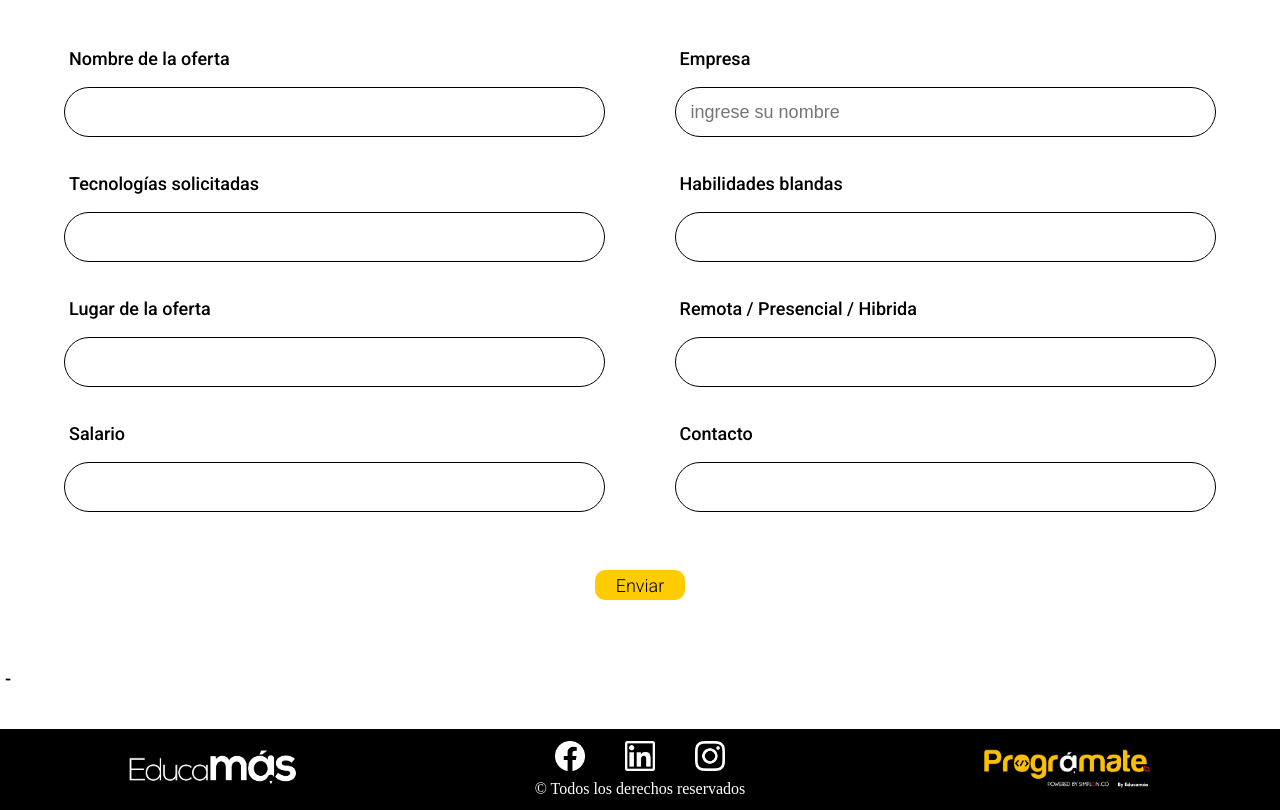
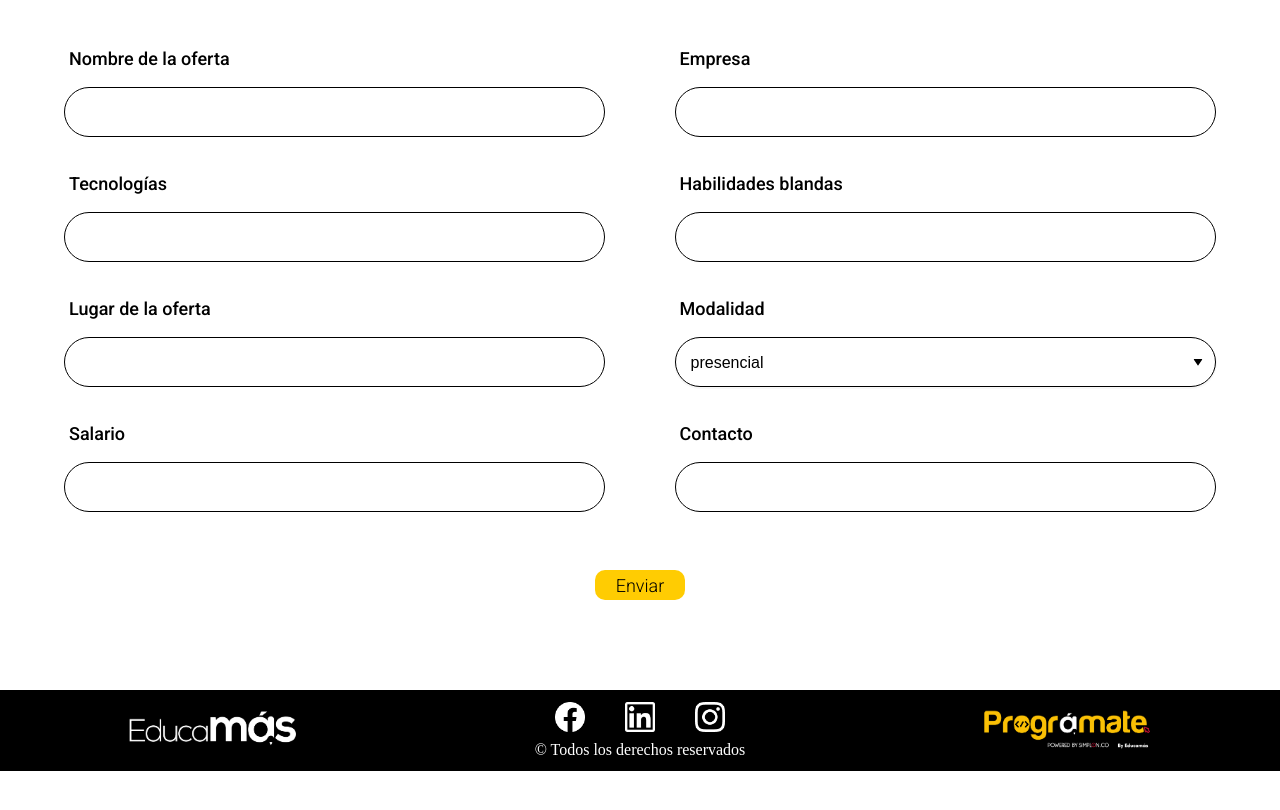
Before and after one commit to Javieredoher/social_Programate_fe, a React app: page /formjobs in a window 1280 px wide. Built offline with nearby package versions, Linux system fonts and the light colour scheme.

Commit message:
19-11-21 Form jobs cs

```diff
--- a/src/components/FormJobs/FormJobs.jsx
+++ b/src/components/FormJobs/FormJobs.jsx
@@ -1,101 +1,204 @@
-import React, { Fragment, useState} from 'react'
-import style from './FormJobs.module.css'
-
+import React, {
+    Fragment,
+    useContext,
+    useRef,
+    useState,
+    useEffect,
+} from "react";
+import style from "./FormJobs.module.css";
+import { DataContext } from "../../context/DataContext";
+import { sendData, updateData } from "../../helpers/fetch";
+import HardSkills from "../formInfo/HardSkills";
+import SoftSkills from "../formInfo/SoftSkills";
+import { set } from "react-hook-form";
 
 const FormJobs = () => {
+    const { postsJobs, setPostsJobs } = useContext(DataContext);
 
-// Revisar los State al momento de aplicar funcionalidad
+    const [technical, setTechnical] = useState([]);
+    const [softSkills, setsoftSkills] = useState([]);
+    const [languages, setLanguages] = useState([]);
+    //Enviar data del usuario al modelo de user y profile
+    const submitData = async (e) => {
+        e.preventDefault();
+        try {
+            await sendData("posts", postsJobs);
+        } catch (error) {
+            console.log("Error" + error);
+        }
+    };
 
-  const [datos, setDatos] = useState({
-    nombre_de_la_oferta: '',
-    Tipo_de_perfil: ''
-  })
+    const onChange = ({ target }) => {
+        const { name, value } = target;
+        setPostsJobs({
+            ...postsJobs,
+            [name]: value,
+        });
+    };
 
-  const handleInputChange = (event) =>{
-    // console.log(event.target.value)
-    setDatos({
-      ...datos,
-      [event.target.name] : event.target.value
-    })
+    const onKeyHardSkills = (e) => {
+        if (e.key === "Enter" && e.target.value.length > 0) {
+            technical.push(e.target.value);
+            setPostsJobs({
+                ...postsJobs,
+                technicalSkills: technical,
+            });
+            e.target.value = "";
+            e.preventDefault();
         }
+    };
 
-  const sendData = (event) => {
-    event.preventDefault()
-    console.log(`${datos.nombre_de_la_oferta} ${datos.Tipo_de_perfil}`)
+    const onKeySoftSkills = (e) => {
+        if (e.key === "Enter" && e.target.value.length > 0) {
+            const addTech = softSkills.push(e.target.value);
+            setPostsJobs({
+                ...postsJobs,
+                softSkills: softSkills,
+            });
+            e.target.value = "";
+            e.preventDefault();
+        }
+    };
 
+    // let targetSkill = useRef("null");
+    const onKeyLanguages = (e) => {
+        if (e.key === "Enter" && e.target.value.length > 0) {
+            languages.push(e.target.value);
+            setPostsJobs({
+                ...postsJobs,
+                lenguages: languages,
+            });
+            e.target.value = "";
+            // console.log(languages);
+
+            e.preventDefault();
         }
+    };
+
+    useEffect(() => {
+        setPostsJobs({ ...postsJobs, type: "jobs" });
+    }, []);
 
     return (
         <Fragment>
-      <form className={style.from_container} onSubmit={sendData}>
-
-        <div className={style.forms} >
+            <form className={style.from_container} onSubmit={submitData}>
+                <div className={style.forms}>
                     <h3>Nombre de la oferta</h3>
+                    <input
+                        className={style.nom}
+                        type="text"
+                        name="title"
+                        onChange={onChange}
+                    />
+                    <br />
+                </div>
+                <div className={style.forms}>
+                    <h3>Empresa</h3>
                     <input
                         placeholder=""
                         className={style.nom}
                         type="text"
-        name="nombre_de_la_oferta"
-        onChange={handleInputChange}
+                        name="company"
+                        onChange={onChange}
                     />
                     <br />
                 </div>
 
                 <div className={style.forms}>
-        <h3>Empresa</h3>
+                    <h3>Tecnologías</h3>
                     <input
-        placeholder="ingrese su nombre"
                         className={style.nom}
                         type="text"
-        name="Tipo_de_perfil"
-        onChange={handleInputChange}
+                        name="technicalSkills"
+                        onKeyDown={onKeyHardSkills}
                     />
                     <br />
+                    <div className={style.tecnologias} id="technologias">
+                        {technical.map((skill, index) => (
+                            <HardSkills
+                                skill={skill}
+                                key={index}
+                                technical={technical}
+                                setTechnical={setTechnical}
+                            />
+                        ))}
                     </div>
-
-        <div className={style.forms}>
-        <h3>Tecnologías solicitadas</h3>
-        <input className={style.nom} type="text" name="Tecnologías solicitadas" />
-        <br />
                 </div>
 
                 <div className={style.forms}>
                     <h3>Habilidades blandas</h3>
-        <input className={style.nom} type="text" name="Habilidades blandas" /><br />
+                    <input
+                        className={style.nom}
+                        type="text"
+                        name="softSkills"
+                        onKeyDown={onKeySoftSkills}
+                    />
+                    <br />
+                    <div className={style.tecnologias}>
+                        {softSkills.map((skill, index) => (
+                            <SoftSkills
+                                skill={skill}
+                                key={index}
+                                softSkills={softSkills}
+                                setsoftSkills={setsoftSkills}
+                            />
+                        ))}
+                    </div>
                 </div>
 
                 <div className={style.forms}>
                     <h3>Lugar de la oferta</h3>
-        <input className={style.nom} type="text" name="Lugar de la oferta" />
+                    <input
+                        className={style.nom}
+                        className={style.nom}
+                        type="text"
+                        name="place"
+                        onChange={onChange}
+                    />
                     <br />
                 </div>
-
                 <div className={style.forms}>
-        <h3>Remota / Presencial / Hibrida</h3>
-        <input className={style.nom} type="text" name="Remota / Presencial / Hibrida" />
+                    <h3>Modalidad</h3>
+                    <select className={style.select} name="modality">
+                        <option className={style.opcion} value="Presencial">
+                            presencial
+                        </option>
+                        <option className={style.opcion} value="hibrida">
+                            hibrida
+                        </option>
+                        <option className={style.opcion} value="remota">
+                            remota
+                        </option>
+                    </select>
                     <br />
                 </div>
 
                 <div className={style.forms}>
                     <h3>Salario</h3>
-        <input className={style.nom} type="text" name="Salario"/>
+                    <input
+                        className={style.nom}
+                        type="text"
+                        name="salary"
+                        onChange={onChange}
+                    />
                     <br />
                 </div>
-
                 <div className={style.forms}>
                     <h3>Contacto</h3>
-        <input className={style.nom} type="Contacto" />
+                    <input
+                        className={style.nom}
+                        type="contact"
+                        onChange={onChange}
+                    />
                     <br />
                 </div>
-
                 <div className={style.enviar}>
-            <button className="btn" type="submit">Enviar</button>
+                    <button className="btn" type="submit">
+                        Enviar
+                    </button>
                 </div>
-
-
             </form>
-      <h3>{datos.nombre_de_la_oferta} - {datos.Tipo_de_perfil}</h3>
         </Fragment>
-  )
-}
-export default FormJobs
+    );
+};
+export default FormJobs;
--- a/src/components/FormJobs/FormJobs.module.css
+++ b/src/components/FormJobs/FormJobs.module.css
@@ -5,17 +5,26 @@
     flex-direction: column;
     margin: auto;
     margin-top: 30px;
-
 }
-
-h3 {
+.tecnologias button {
+    width: 100px;
+    height: 90%;
+    padding: 3px;
+    margin: 15px;
+    border-radius: 10px;
+    border: 1px solid;
+    border-color: #92c149;
+    background-color: #ffffff;
+    font-family: "Roboto", sans-serif;
+}
+h3,
+option {
     font-family: "Roboto", sans-serif;
     margin-left: 5px;
     font-size: 18px;
 }
 
 .nom {
-
     width: 100%;
     height: 50px;
     display: flex;
@@ -27,6 +36,32 @@ h3 {
     font-size: 18px;
     outline: none;
 }
+.select {
+    width: 100%;
+    height: 50px;
+    font-size: 16px;
+    padding: 10px 15px;
+    border: 1px solid;
+    box-shadow: 0 1px 0 1px rgba(0, 0, 0, 0.03);
+    border-radius: 30px;
+    -moz-appearance: none;
+    -webkit-appearance: none;
+    appearance: none;
+    background-image: url("../../assets/images/arrow.svg");
+    background-repeat: no-repeat, repeat;
+    background-position: right 0.7em top 50%, 0 0;
+    background-size: 0.65em auto, 100%;
+    background-color: #ffff;
+}
+.select option[selected] {
+    background-color: rgb(221, 36, 36);
+}
+
+.tecnologias {
+    display: flex;
+    justify-content: space-around;
+    flex-wrap: wrap;
+}
 
 .enviar button {
     display: flex;
@@ -34,11 +69,11 @@ h3 {
     align-items: center;
     width: 90px;
     height: 30px;
-    background-color: #FFCC02;
+    background-color: #ffcc02;
     border-radius: 10px;
     color: #010101;
     border: none;
-    font-family: 'Roboto', sans-serif;
+    font-family: "Roboto", sans-serif;
     font-weight: 300;
     font-size: 18px;
     flex-wrap: wrap;
@@ -47,7 +82,7 @@ h3 {
 
 .enviar button:hover {
     background-color: black;
-    color: #FFCC02;
+    color: #ffcc02;
 }
 
 .enviar {
@@ -58,30 +93,22 @@ h3 {
     margin-bottom: 40px;
 }
 
-
-
 /* Medium (md) */
 @media (min-width: 768px) {
     /* ... */
 }
 
-
-
 /* Large (lg) */
 @media (min-width: 1024px) {
-
     .from_container {
         width: 90%;
         flex-wrap: wrap;
         flex-direction: row;
         justify-content: space-between;
-
     }
 
     .forms {
-
         width: 47%;
-
     }
 
     .enviar {
@@ -91,7 +118,4 @@ h3 {
         margin-top: 30px;
         margin-bottom: 40px;
     }
-
-
-
 }
--- a/src/context/DataContext.js
+++ b/src/context/DataContext.js
@@ -5,7 +5,6 @@ export const DataContext = createContext();
 const idUser = "6193d612096f9c0e80cfcf49";
 
 export const DataProvider = ({ children }) => {
-
     const initialState = {
         user_info: idUser,
         github: "",
@@ -62,6 +61,17 @@ export const DataProvider = ({ children }) => {
         technologies: [],
         place: "",
     });
+    const [postsJobs, setPostsJobs] = useState({
+        title: "",
+        type: "",
+        company: "",
+        technologies: [],
+        softSkills: [],
+        place: "",
+        modality: "",
+        salary: "",
+        contact: "",
+    });
 
     return (
         <DataContext.Provider
@@ -74,7 +84,9 @@ export const DataProvider = ({ children }) => {
                 posts,
                 setPosts,
                 postsEvent,
-                setPostsEvent
+                setPostsEvent,
+                postsJobs,
+                setPostsJobs,
             }}
         >
             {children}
--- a/src/routes/App.jsx
+++ b/src/routes/App.jsx
@@ -7,17 +7,13 @@ import FormNewsPage from "../pages/FormNewsPage";
 import FormEventPage from "../pages/FormEventPage";
 import FormJobsPage from "../pages/FormJobsPage";
 
-
 const App = () => {
     return (
         <DataProvider>
             <Router>
-
                 <Switch>
-
                     <Route exact path="/formprofile">
                         <CompletePerfil />
-
                     </Route>
 
                     <Route exact path="/formevent">
@@ -31,12 +27,10 @@ const App = () => {
                     <Route exact path="/formjobs">
                         <FormJobsPage />
                     </Route>
-
                 </Switch>
             </Router>
         </DataProvider>
     );
-
 };
 
 export default App;
```
Also changed, not shown: package.json (+5 -4 lines), src/components/FormEvent/FormEvent.jsx (+12 -33 lines), src/assets/images/arrow.svg (added), 1 other file (tests, documents, lock files or other folders). Lines whose indentation alone changed are shown as unchanged.
